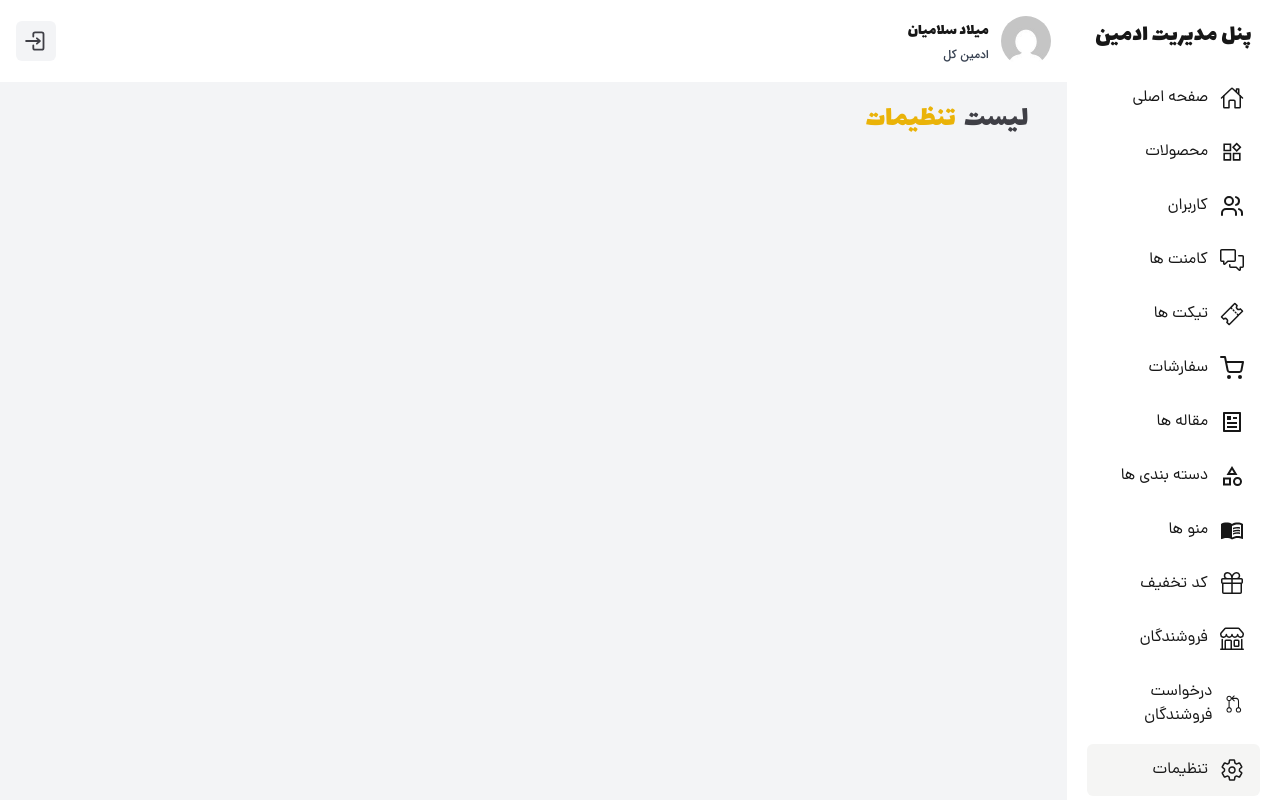
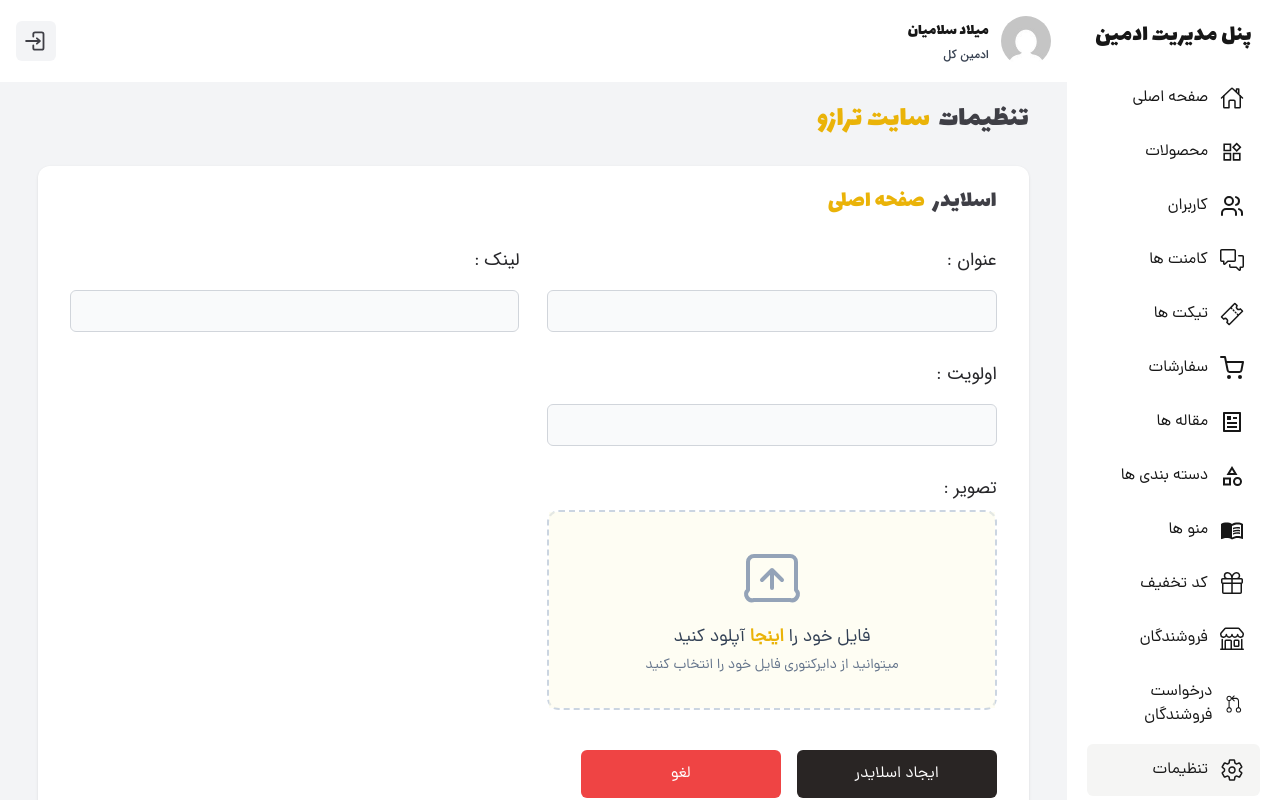
Before and after one commit to milad1385/tool-shop, a Next.js app: page /p-admin/settings in a window 1280 px wide. Built offline with nearby package versions, Linux system fonts and the light colour scheme.

Commit message:
use create slider component in setting page of p-admin

```diff
--- a/src/app/p-admin/settings/page.tsx
+++ b/src/app/p-admin/settings/page.tsx
@@ -1,11 +1,13 @@
 import Container from "@/components/modules/p-admin/Container";
 import PageTitle from "@/components/modules/p-admin/PageTitle";
+import CreateSlider from "@/components/templates/p-admin/CreateSlider";
 import React from "react";
 
 function page() {
   return (
     <Container>
-      <PageTitle content="لیست تنظیمات" />
+      <PageTitle content="تنظیمات سایت ترازو" />
+      <CreateSlider />
     </Container>
   );
 }
--- a/src/components/modules/p-admin/PageTitle.tsx
+++ b/src/components/modules/p-admin/PageTitle.tsx
@@ -1,9 +1,17 @@
 import React from "react";
 
-function PageTitle({ content }: { content: string }) {
+function PageTitle({
+  content,
+  className,
+}: {
+  content: string;
+  className?: string;
+}) {
   const text = content.split(" ");
   return (
-    <h2 className="text-lg md:text-xl lg:text-3xl pb-2 font-Lalezar text-zinc-700 flex items-center gap-x-2">
+    <h2
+      className={`text-lg md:text-xl lg:text-3xl pb-2 font-Lalezar text-zinc-700 flex items-center gap-x-2 ${className}`}
+    >
       <span>{text[0]}</span>
       <span className="text-yellow-500">
         {text[1]} {text?.[2]} {text?.[3]}
```
